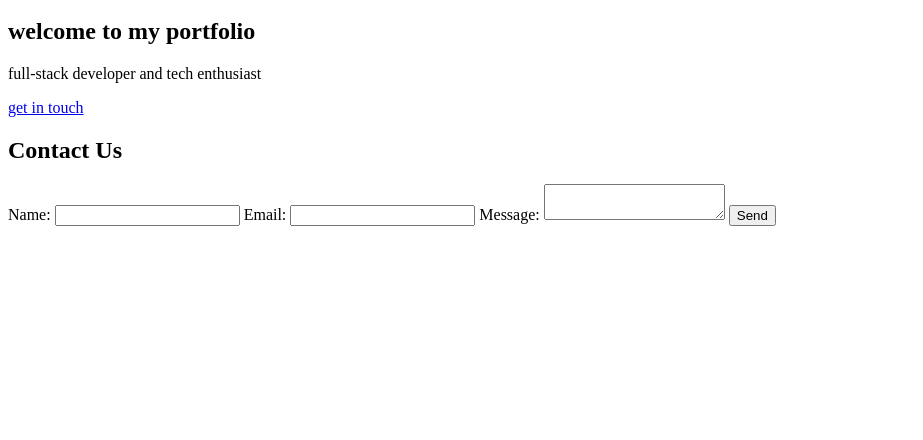
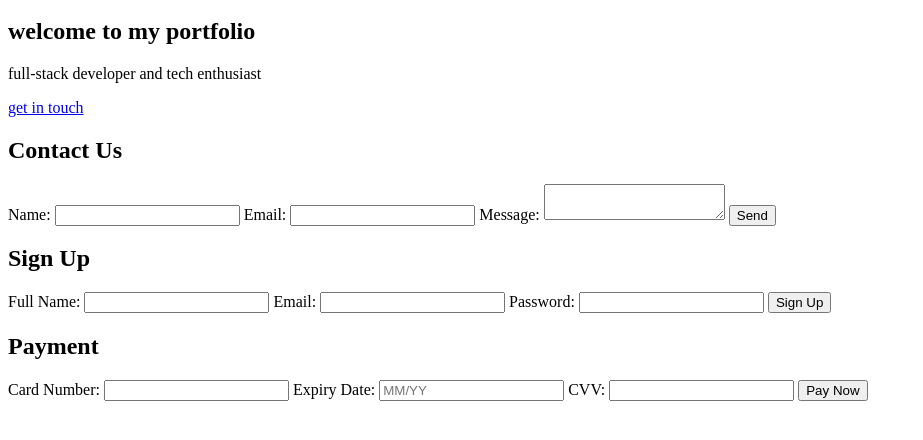
Before and after one commit to NabeelAmir28/Portfolio-Web, a website: page src/index.html in a window 1280 px wide. Shown: the part 154-594 px from the top of the page, without its empty margins (0-923 px from the left). Drawn offline with Linux system fonts and the light colour scheme.

```diff
--- a/src/index.html
+++ b/src/index.html
@@ -43,6 +43,35 @@
             <button type="submit">Send</button>
         </form>
     </section>
+    <section id="signup">
+        <h2>Sign Up</h2>
+        <form id="signup-form" action="#" method="post">
+            <label for="fullname">Full Name:</label>
+            <input type="text" id="fullname" name="fullname" required>
 
+            <label for="email">Email:</label>
+            <input type="email" id="email" name="email" required>
+
+            <label for="password">Password:</label>
+            <input type="password" id="password" name="password" required>
+
+            <button type="submit">Sign Up</button>
+        </form>
+    </section>
+    <section id="payment">
+        <h2>Payment</h2>
+        <form id="payment-form" action="#" method="post">
+            <label for="card-number">Card Number:</label>
+            <input type="text" id="card-number" name="card-number" required>
+
+            <label for="expiry-date">Expiry Date:</label>
+            <input type="text" id="expiry-date" name="expiry-date" placeholder="MM/YY" required>
+
+            <label for="cvv">CVV:</label>
+            <input type="password" id="cvv" name="cvv" required>
+
+            <button type="submit">Pay Now</button>
+        </form>
+    </section>
 </body>
 </html>
```
